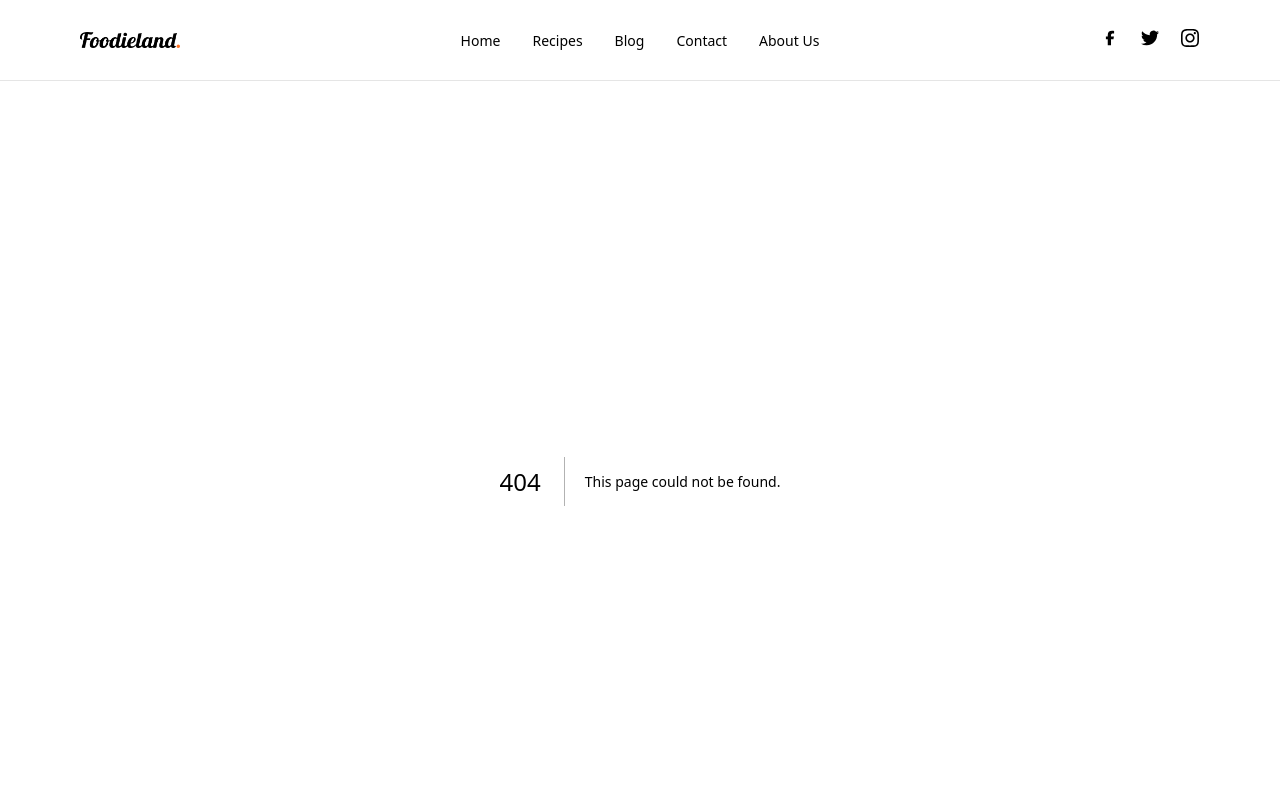
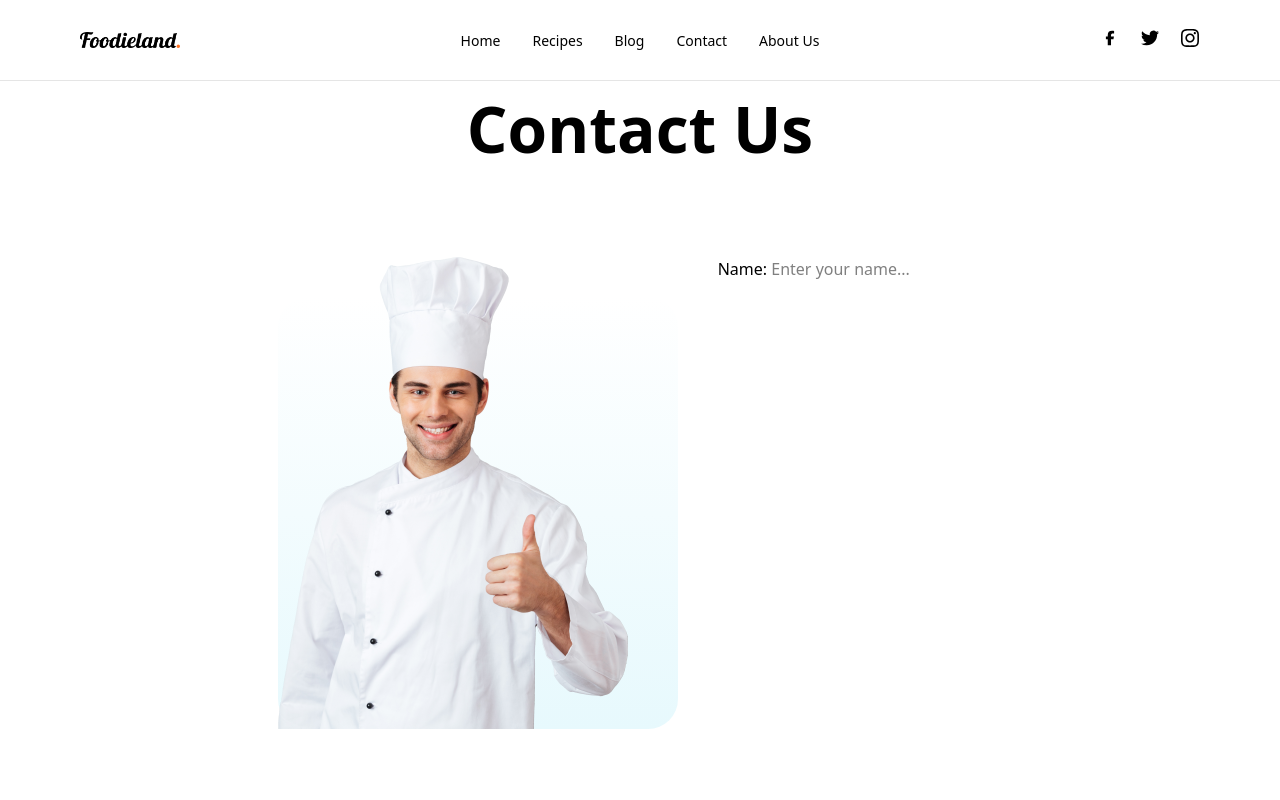
Before and after one commit to Scorpio0712/Foodieland-Portfolio, a Next.js app: page /contact in a window 1280 px wide. Before the commit this address had no page. Shown: the top 800 px of the page. Built offline with nearby package versions, Linux system fonts and the light colour scheme.

Commit message:
Create Contact page (Contact Header)

```diff
--- a/app/components/footer/page.tsx
+++ b/app/components/footer/page.tsx
@@ -27,7 +27,7 @@ function Footer() {
               <Link href={"../../blog/"}>Blog</Link>
             </li>
             <li>
-              <Link href={"../"}>Contact</Link>
+              <Link href={"../../contact/"}>Contact</Link>
             </li>
             <li>
               <Link href={"../"}>About Us</Link>
--- a/app/components/header/page.tsx
+++ b/app/components/header/page.tsx
@@ -27,7 +27,7 @@ function Header() {
             <Link href={"../../blog/"}>Blog</Link>
           </li>
           <li>
-            <Link href={"../"}>Contact</Link>
+            <Link href={"../../contact/"}>Contact</Link>
           </li>
           <li>
             <Link href={"../"}>About Us</Link>
--- /dev/null
+++ b/app/contact/page.tsx
@@ -0,0 +1,33 @@
+"use client";
+import React, {useState} from "react";
+import Image from "next/image";
+import style from "../style/contact.module.css";
+import EmailInboxComp from "../components/email_input/page";
+import CardComp from "../components/card/page";
+
+function ContactPage() {
+  return (
+    <main className={style.contact_Container}>
+      <section className={style.contact_Header}>
+        <h1>Contact Us</h1>
+        <div className={style.contact_Content}>
+            <div className={style.contact_ContentImage}>
+                <div className={style.contact_ContentImageBG}></div>
+                <Image src="/images/design/goodchief-image.png" alt="" width={350} height={472}/>
+            </div>
+            <div className={style.contact_ContentForm}>
+                <form>
+                    <label htmlFor="name">Name: </label>
+                    <input type="text" id="name" name="name" placeholder="Enter your name..." />
+                </form>
+            </div>
+        </div>
+      </section>
+      <section className={style.contact_EmailInbox}>
+        <EmailInboxComp />
+      </section>
+    </main>
+  );
+}
+
+export default ContactPage;
--- a/app/page.tsx
+++ b/app/page.tsx
@@ -359,7 +359,7 @@ export default function Home() {
             src="/images/design/chief-image.png"
             width={660}
             height={597}
-            alt="Salmon Salad"
+            alt=""
           />
         </div>
       </section>
--- /dev/null
+++ b/app/style/contact.module.css
@@ -0,0 +1,50 @@
+.contact_Container {
+    max-width: 1280px;
+    margin: 0 auto;
+}
+
+.contact_Header {
+    display: flex;
+    flex-direction: column;
+    align-items: center;
+    justify-content:center ;
+}
+.contact_Header h1 {
+    font-size: 64px;
+    font-weight: 600;
+}
+
+.contact_Content {
+    display: flex;
+    margin-top: 80px;
+    gap: 40px;
+}
+
+.contact_ContentImage {
+    position: relative;
+    width: 400px;
+    height: 472px;
+}
+
+.contact_ContentImageBG {
+    position: absolute;
+    background: linear-gradient(180deg, white, #e7f9fd);
+    width: 400px;
+    height: 432px;
+    border-radius: 30px;
+    z-index: 1;
+    bottom: 0;
+}
+
+.contact_ContentImage img{
+    position: absolute;
+    bottom: 0;
+    height: 100%;
+    z-index: 2;
+    justify-self: center;
+}
+
+/* Email Inbox Container */
+.contact_EmailInbox {
+    margin-top: 160px;
+}
```
Also changed, not shown: public/images/design/goodchief-image.png (added).
